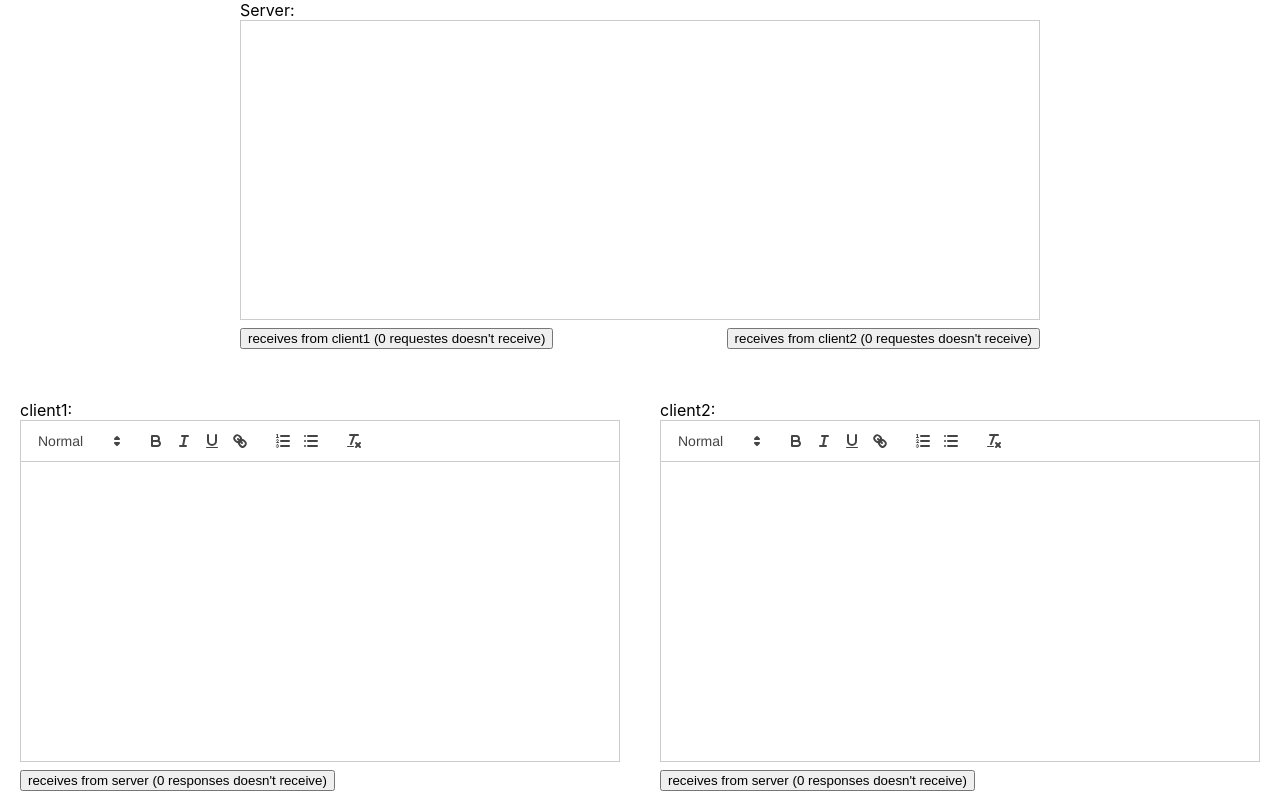
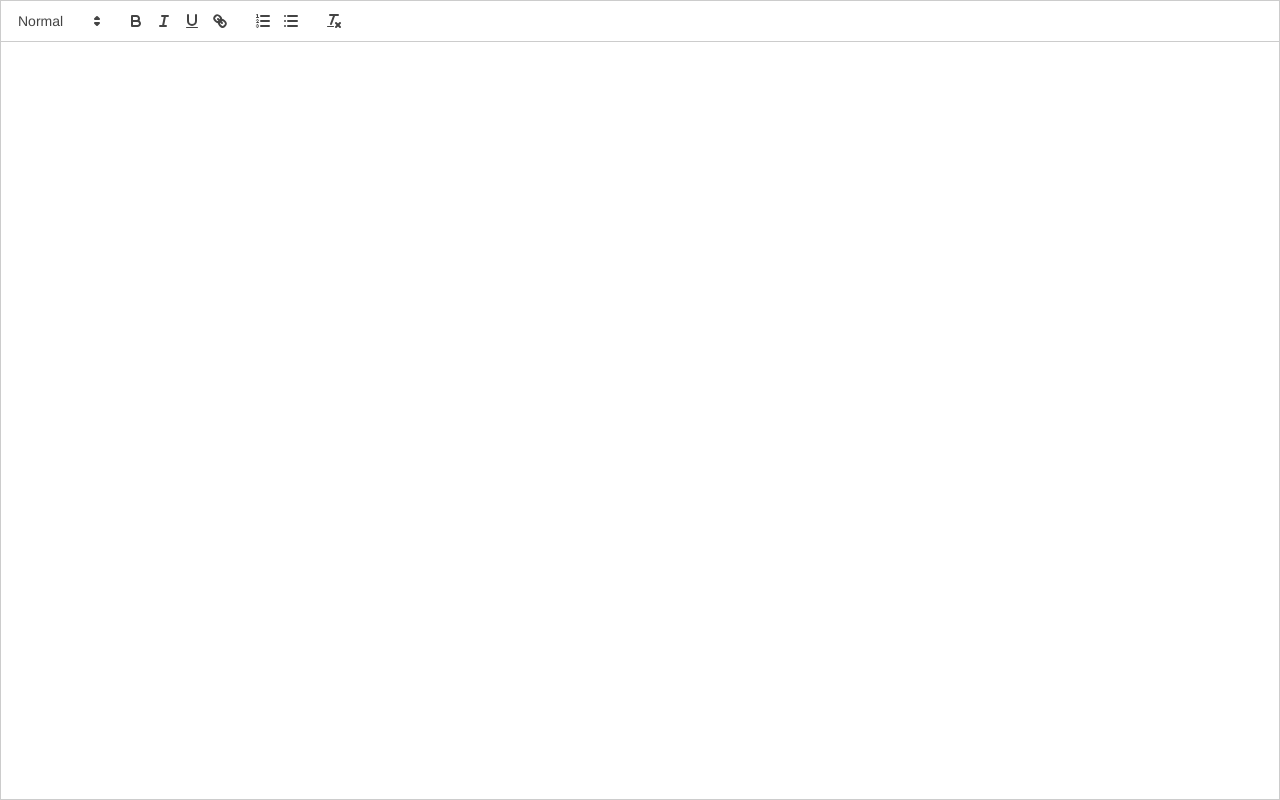
Before and after one commit to synw1024/mangosteen, a React app: page / in a window 1280 px wide. Built offline with nearby package versions, Linux system fonts and the light colour scheme.

Commit message:
layout adjust

```diff
--- a/package.json
+++ b/package.json
@@ -90,7 +90,6 @@
     ]
   },
   "devDependencies": {
-    "@types/ot": "0.0.5",
     "@types/quill": "^2.0.9",
     "@types/uuid": "^8.3.4"
   },
--- a/src/App.tsx
+++ b/src/App.tsx
@@ -1,19 +1,11 @@
 import ClientEditor from './components/Client'
-import Server from './components/Server'
 import Client from './components/Client/Client'
 
-const client1 = new Client(0)
-const client2 = new Client(0)
+const client = new Client(0)
 
 function App() {
   return (
-    <>
-      <Server client1={client1} client2={client2} />
-      <div style={{ display: 'flex', justifyContent: 'space-around' }}>
-        <ClientEditor name="client1" client={client1} />
-        <ClientEditor name="client2" client={client2} />
-      </div>
-    </>
+    <ClientEditor name="client" client={client} />
   )
 }
 
--- a/src/components/Client/index.module.css
+++ b/src/components/Client/index.module.css
@@ -1,8 +1,3 @@
 .client {
-  width: 600px;
-  height: 300px;
+  height: calc(100% - 42px);
 }
-
-.footerBtn {
-  margin-top: 8px;
-}
--- a/src/components/Client/index.tsx
+++ b/src/components/Client/index.tsx
@@ -9,7 +9,7 @@ interface IProps {
   client: Client
 }
 
-function ClientEditor({name, client}: IProps) {
+function ClientEditor({ name, client }: IProps) {
   const divRef = useRef<HTMLDivElement>(null)
   const [waitingForReceiveNum, setWaitingForReceiveNum] = useState(0)
 
@@ -44,11 +44,7 @@ function ClientEditor({name, client}: IProps) {
   }, [])
 
   return (
-    <div className={styles.client}>
-      {name}:
-      <div ref={divRef} />
-      <button className={styles.footerBtn} onClick={onReceived}>receives from server ({waitingForReceiveNum} responses doesn't receive)</button>
-    </div>
+    <div ref={divRef} className={styles.client} />
   );
 }
 
--- a/src/index.css
+++ b/src/index.css
@@ -1,6 +1,12 @@
 @import '~quill/dist/quill.core.css';
 @import '~quill/dist/quill.bubble.css';
 @import '~quill/dist/quill.snow.css';
+
+html,
+body,
+#root {
+  height: 100%;
+}
 
 body {
   margin: 0;
```
Also changed, not shown: 1 other file (tests, documents, lock files or other folders).
